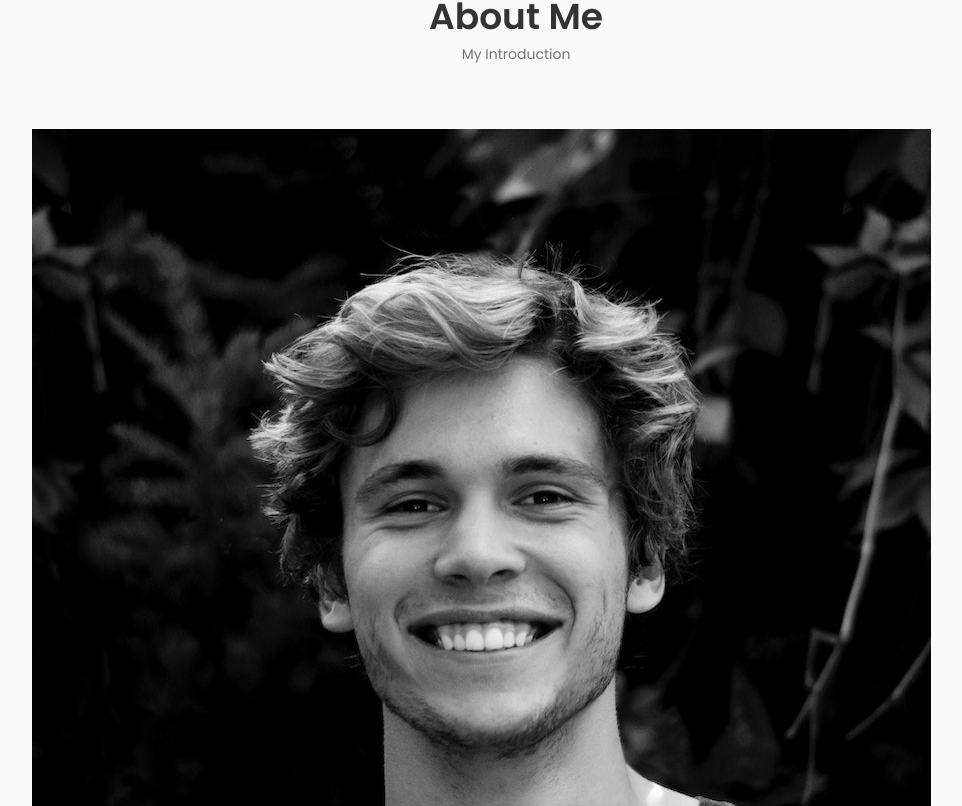
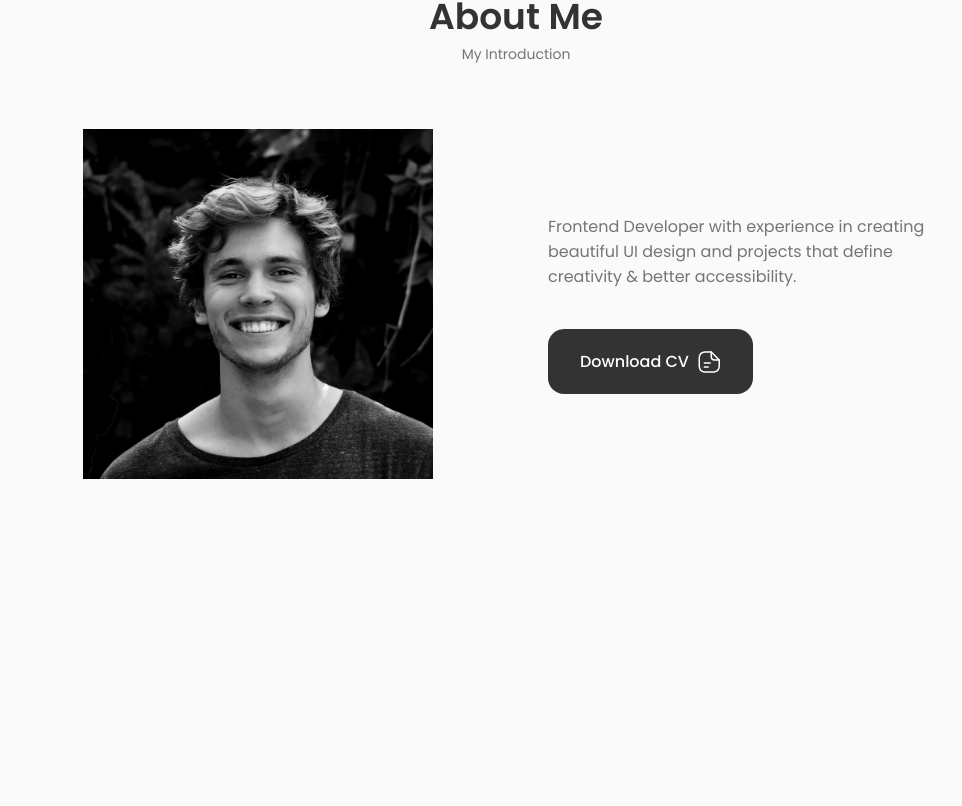
Before and after one commit to gyash21/THE-PORTFOLIO, a React (Create React App) app: page / in a window 1280 px wide. Shown: the part 774-1580 px from the top of the page, without its empty margins (124-1086 px from the left). After the commit the page ends 1285 px from the top, so only its background shows below. Built offline with nearby package versions, Linux system fonts and the light colour scheme.

Commit message:
added styles for about section

```diff
--- a/src/components/about/about.css
+++ b/src/components/about/about.css
@@ -0,0 +1,64 @@
+.about__container{
+
+    grid-template-columns: repeat(2, 1fr);
+    align-items: center;
+    column-gap: 4rem;
+}
+
+
+
+.about__img{
+
+    width: 350px;
+    border-radius: 1.5 rem;
+    justify-self: center;
+
+}
+
+
+.about__info{
+
+    grid-template-columns: repeat(3, 140px);
+    gap: 0.5rem;
+    margin-bottom: var(--mb-2);
+}
+
+
+.about__box{
+    background-color: var(--container-color);
+    border: 1px solid rgba(0, 0, 0, 0.1);
+    border-radius: 0.75rem;
+    text-align: center;
+    padding: 1rem 1.5rem;
+}
+
+
+.about__icon{
+
+    font-size: 1.5rem;
+    color: var(--title-color);
+    margin-bottom: var(--mb-0-5);
+}
+
+
+.about__title{
+
+    font-size: var(--small-font-size);
+    font-weight: var(--font-medium);
+}
+
+
+.about__subtitle{
+
+    font-size: var(--tiny-font-size);
+
+}
+
+
+.about__description{
+
+    padding: 0 4rem 0 0;
+    margin-bottom: var(--mb-2-5);
+
+
+}
```
